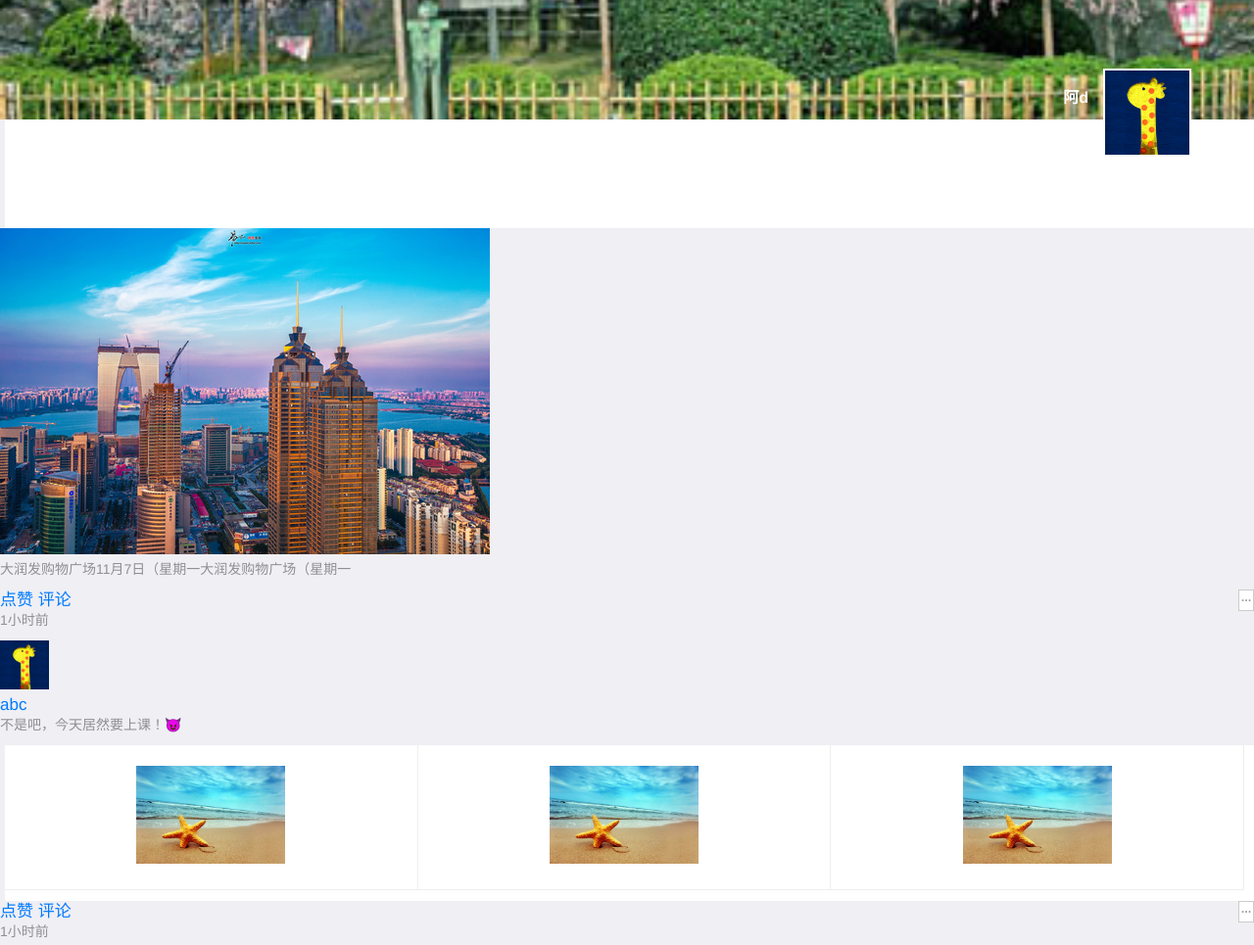
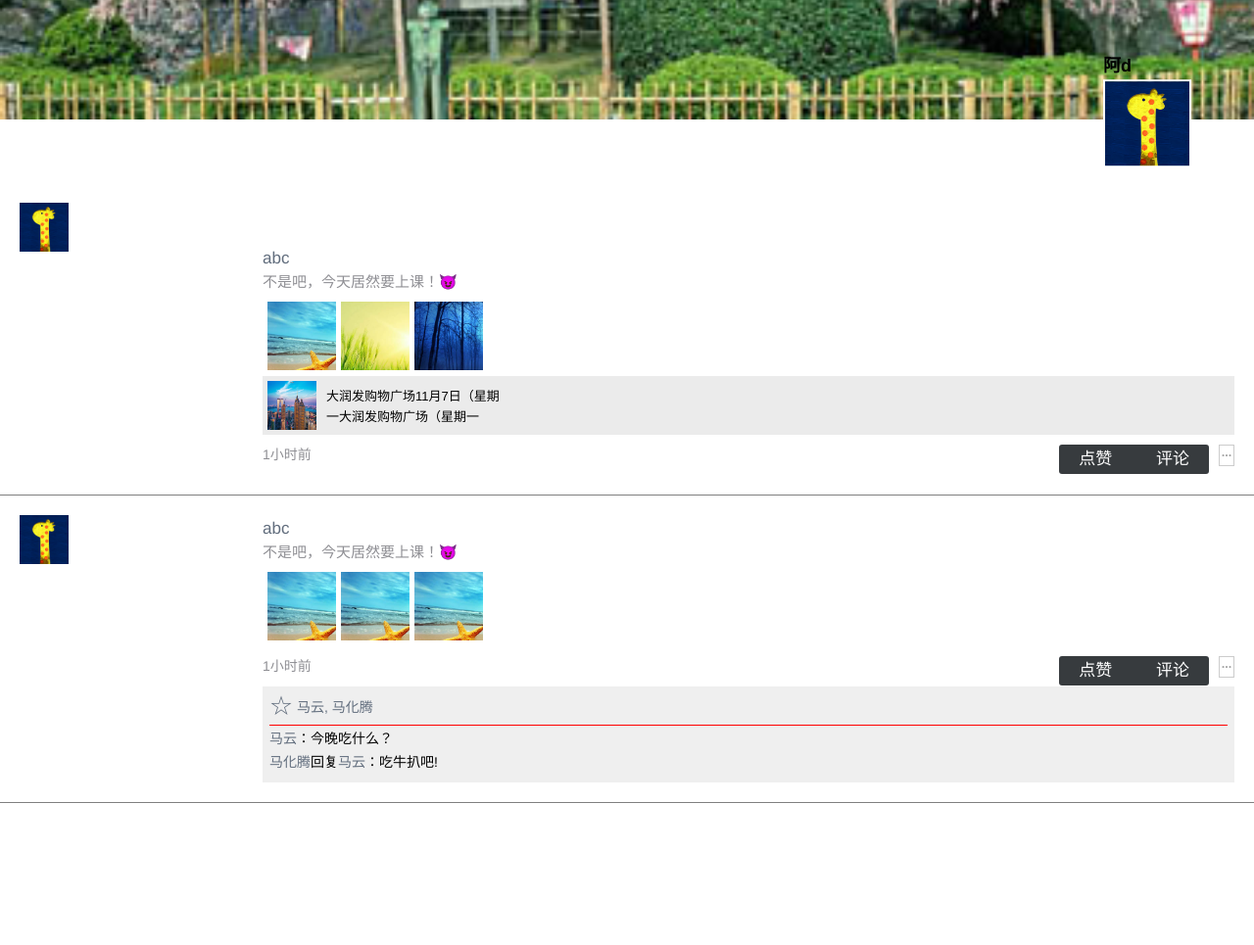
Before and after one commit to ihwf/WeChatDemo, a plain HTML site: page friends-sub.html in a window 1280 px wide. Shown: the part 720-1685 px from the top of the page at 98% size. After the commit the page ends 1540 px from the top, so only its background shows below. Drawn offline with Linux system fonts and the light colour scheme.

Commit message:
简单评论啊。。

```diff
--- a/friends-sub.html
+++ b/friends-sub.html
@@ -6,13 +6,22 @@
 		<title></title>
 		<meta name="viewport" content="width=device-width,initial-scale=1,minimum-scale=1,maximum-scale=1,user-scalable=no" />
 		<link href="css/mui.min.css" rel="stylesheet" />
-		<script src="js/vue.js"></script>
+		<script type="text/javascript" src="js/vue.js"></script>
 	</head>
 	<style type="text/css">
-		.mui-bar {
+		a {
+			color: #616d7d;
+		}
+		body {
+			background-color: white;
+		}
+		.mui-bar.mui-bar-nav {
+			box-shadow: none;
+			-webkit-box-shadow: none;
 			padding: 0;
-			height: 0;
+			height: auto;
 			position: relative;
+			background-color: inherit;
 		}
 		.header {
 			position: relative;
@@ -32,15 +41,116 @@
 			border: 2px solid white;
 			width: 90px;
 		}
+		.friends {
+			/*background-color: white;*/
+			padding-top: 60px;
+		}
+		.friends-item {
+			box-sizing: border-box;
+			padding: 20px;
+			border-bottom: 1px solid grey;
+		}
+		.item-logo {
+			float: left;
+			display: inline-block;
+			width: 20%;
+			border: 0px solid red;
+		}
+		.item {
+			float: right;
+			display: inline-block;
+			width: 80%;
+			border: 0px solid red;
+		}
+		.item-user {
+			margin-top: 3px;
+			margin-bottom: 3px;
+		}
+		.item > p {
+			font-size: 15px;
+		}
+		.item-url {
+			background-color: #ebebeb;
+			padding: 5px;
+			height: 60px;
+			width: 100%;
+		}
+		.item-url > .item-url-image {
+			float: left;
+		}
+		.item-url-image img {
+			height: 50px;
+			width: 50px;
+		}
+		.item-url > .item-url-detail {
+			float: left;
+			padding-top: 5px;
+			padding-left: 10px;
+			padding-bottom: 5px;
+			/*width: 100%;*/
+			overflow: hidden;
+		}
+		.item-url-detail > p {
+			font-size: 13px;
+			color: black;
+			text-decoration:none;
+			display:block;
+			float:left;
+			width: 180px;
+			overflow: hidden;          /*超出部分隐藏*/
+          	margin-bottom: 0;
+		}
+		.item-footer {
+			padding-top: 10px;
+		}
+		.item-footer > .time {
+			float: left;
+			display: inline-block;
+		}
+		.item-footer > .interact {
+			float: right;
+			display: inline-block;
+		}
+		.mui-table-view.mui-grid-view.mui-grid-9 {
+			background-color: white;
+			border: 0;
+			padding: 0;
+		}
+		.mui-table-view-cell.mui-media.mui-col-xs-4.mui-col-sm-4 {
+			height: 70px;
+			width: 70px;
+			padding: 0;
+			margin-right: 5px;
+			margin-bottom: 5px;
+			border: 0;
+		}
+		.mui-table-view-cell.mui-media.mui-col-xs-4.mui-col-sm-4 > a {
+			padding: 0;
+		}
+		.menu {
+			float: right;
+			background-color: #373b3e;
+			height: 30px;
+			border-radius: 3px;
+			margin-right: 10px;
+		}
+		.menu > .menu-a {
+			line-height: 30px;
+			color: white;
+			padding: 20px;
+			text-align: center;
+		}
+		.comment {
+			font-size: 14px;
+			background-color: #efefef;
+			padding: 7px;
 		.user h4{
 			color: white;
 			float: left;
 			padding-top: 13%;
 			margin-right: 15px;
-			font-size: 16px;
 		}
 	</style>
-
 	<body>
 		<script src="js/mui.min.js"></script>
 		<header class="mui-bar mui-bar-nav">
@@ -144,9 +254,9 @@
 					<button @click='pinglun(index)'>发送</button>
 				</nav>
 			</div>
+
 		</div>
-		<div class="mui-content">
-		</div>
+
 	</body>
 	<script type="text/javascript">
 		mui.init();
```
